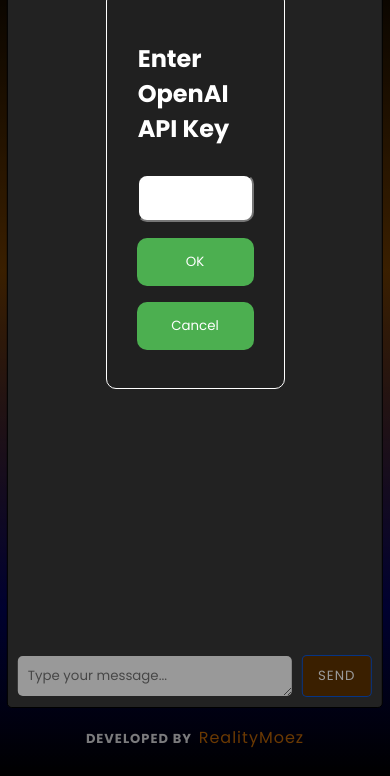
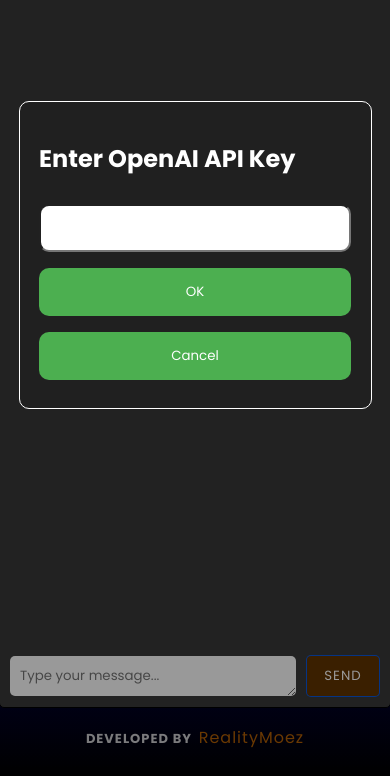
Before and after one commit to RealityMoez/risu-chatbot, a website: page public/index.html in a window 390 px wide. Shown: the part 68-844 px from the top of the page. Drawn offline with nearby package versions, Linux system fonts and the light colour scheme.

Commit message:
responsiveness

```diff
--- a/public/script.js
+++ b/public/script.js
@@ -97,14 +97,6 @@
 function closePopup()
 {
     document.getElementById("popup").style.display = "none"; // Hide the popup
-}
-
-// Function to close the popup when clicking outside of it
-window.onclick = function(event) {
-    let popup = document.getElementById("popup");
-    if (event.target == popup) {
-        popup.style.display = "none";
-    }
 }
 
 // Function to set a cookie
--- a/public/style.css
+++ b/public/style.css
@@ -38,74 +38,6 @@
     background-attachment: fixed;
 }
 
-/* Style for the popup */
-#popup
-{
-    display: none;
-    position: fixed;
-    z-index: 1;
-    left: 0;
-    top: 0;
-    width: 100%;
-    height: 100%;
-    overflow: auto;
-    background-color: rgba(0, 0, 0, 0.4);
-    animation: fade 0.3s ease-in-out;
-}
-
-/* Style for the popup content */
-#popup-content
-{
-    background-color: rgb(32, 32, 32);
-    margin: 15% auto;
-    padding: 30px;
-    width: 30%;
-    border: 1px solid white;
-    border-radius: 10px;
-    animation: fade 0.6s ease-in-out;
-
-}
-
-#popup-content h2
-{
-    margin-left: 1%;
-    margin-right: 1%;
-    color: white;
-}
-
-/* Style for the input field */
-#popup-content input
-{
-    width: 100%;
-    padding: 12px 20px;
-    margin: 8px 0;
-    border-radius: 10px;
-    box-sizing: border-box;
-    animation: fade 0.6s ease-in-out;
-}
-
-/* Style for the buttons */
-#popup-content button
-{
-    background-color: #4CAF50;
-    color: white;
-    padding: 14px 20px;
-    margin: 8px 0;
-    border: none;
-    cursor: pointer;
-    width: 100%;
-    border-radius: 10px;
-    animation: fade 0.6s ease-in-out;
-    transition: all 0.2s ease;
-}
-
-#popup-content button:hover
-{
-    background-color: #0800e9;
-    opacity: 1;
-}
-
-
 footer
 {
     display: flex;
@@ -144,10 +76,74 @@
     color: cyan;
 }
 
+/* Style for the popup */
+#popup
+{
+    display: none;
+    position: fixed;
+    z-index: 1;
+    left: 0;
+    top: 0;
+    width: 100%;
+    height: 100%;
+    overflow: auto;
+    background-color: rgba(0, 0, 0, 0.4);
+    animation: fade 0.3s ease-in-out;
+}
+
+/* Style for the popup content */
+#popup-content
+{
+    background-color: rgb(32, 32, 32);
+    margin: 20vh auto;
+    padding: 37px;
+    width: 500px;
+    border: 1px solid white;
+    border-radius: 10px;
+    animation: fade 0.6s ease-in-out;
+}
+
+#popup-content h2
+{
+    color: white;
+}
+
+/* Style for the input field */
+#popup-content input
+{
+    width: 100%;
+    padding: 12px 20px;
+    margin: 8px 0;
+    border-radius: 10px;
+    box-sizing: border-box;
+    animation: fade 0.6s ease-in-out;
+}
+
+/* Style for the buttons */
+#popup-content button
+{
+    background-color: #4CAF50;
+    color: white;
+    padding: 14px 20px;
+    margin: 8px 0;
+    border: none;
+    cursor: pointer;
+    width: 100%;
+    border-radius: 10px;
+    animation: fade 0.6s ease-in-out;
+    transition: all 0.2s ease;
+}
+
+#popup-content button:hover
+{
+    background-color: #0800e9;
+    opacity: 1;
+}
+
 /* chat container style */
 .chat-container
 {
-    width: 60%;
+    width: 800px;
     height: 90%;
     background-color: #393939;
     border: 1px solid #000000;
@@ -340,26 +336,28 @@
     }
 }
 
-@media screen and (max-width: 1150px)
+@media (max-width: 1000px)
 {
     .chat-container
     {
-        width: 75%;
+        width: calc(100vw - 60px);
+    }
+    #popup-content
+    {
+        padding: 4vw;
+        width: calc(20% + 300px)
     }
 }
 
-@media screen and (max-width: 1000px)
+@media (max-width: 500px)
 {
     .chat-container
     {
-        width: 85%;
+        width: 100vw;
+    }
+    #popup-content
+    {
+        padding: 5%;
+        width: 80vw;
     }
 }
-
-@media screen and (max-width: 850px)
-{
-    .chat-container
-    {
-        width: 96%;
-    }
-}
```
